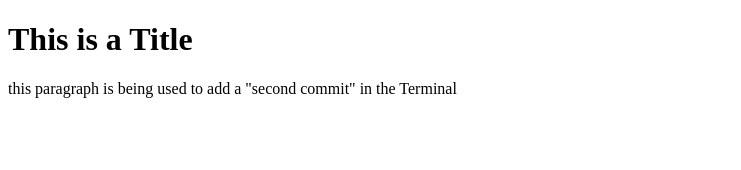
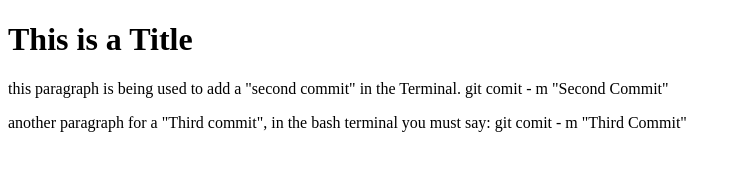
Before and after one commit to gonzagogo/git-test, a plain HTML site: page index.html in a window 1280 px wide. Shown: the whole page, without its empty margins (0-741 px from the left). Drawn offline with Linux system fonts and the light colour scheme.

Commit message:
Third commit

```diff
--- a/index.html
+++ b/index.html
@@ -2,7 +2,8 @@
 <html>
 <body>
 <h1>This is a Title</h1>
-    <p>this paragraph is being used to add a "second commit" in the Terminal</p>
+    <p>this paragraph is being used to add a "second commit" in the Terminal. git comit - m "Second Commit"</p>
+    <p> another paragraph for a "Third commit", in the bash terminal you must say: git comit - m "Third Commit"</p>
 </body>
 
 </html>
```
